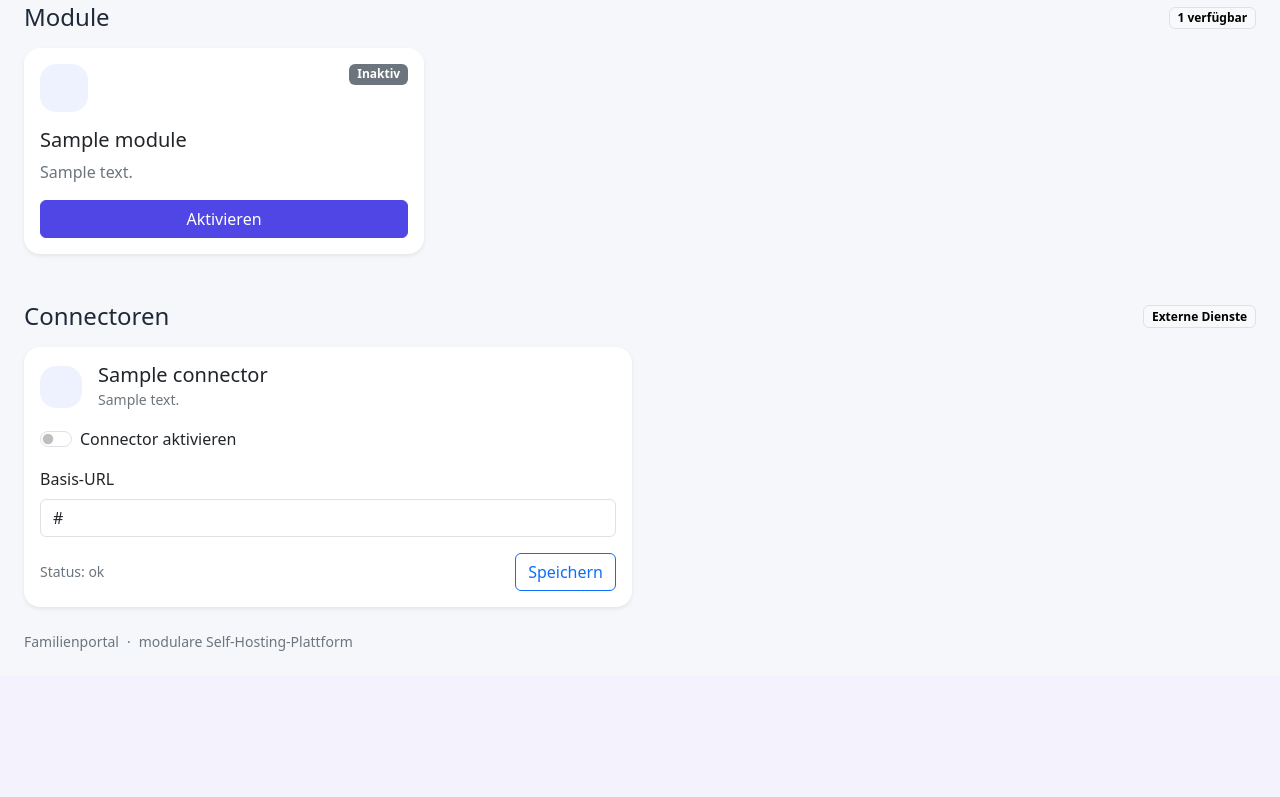
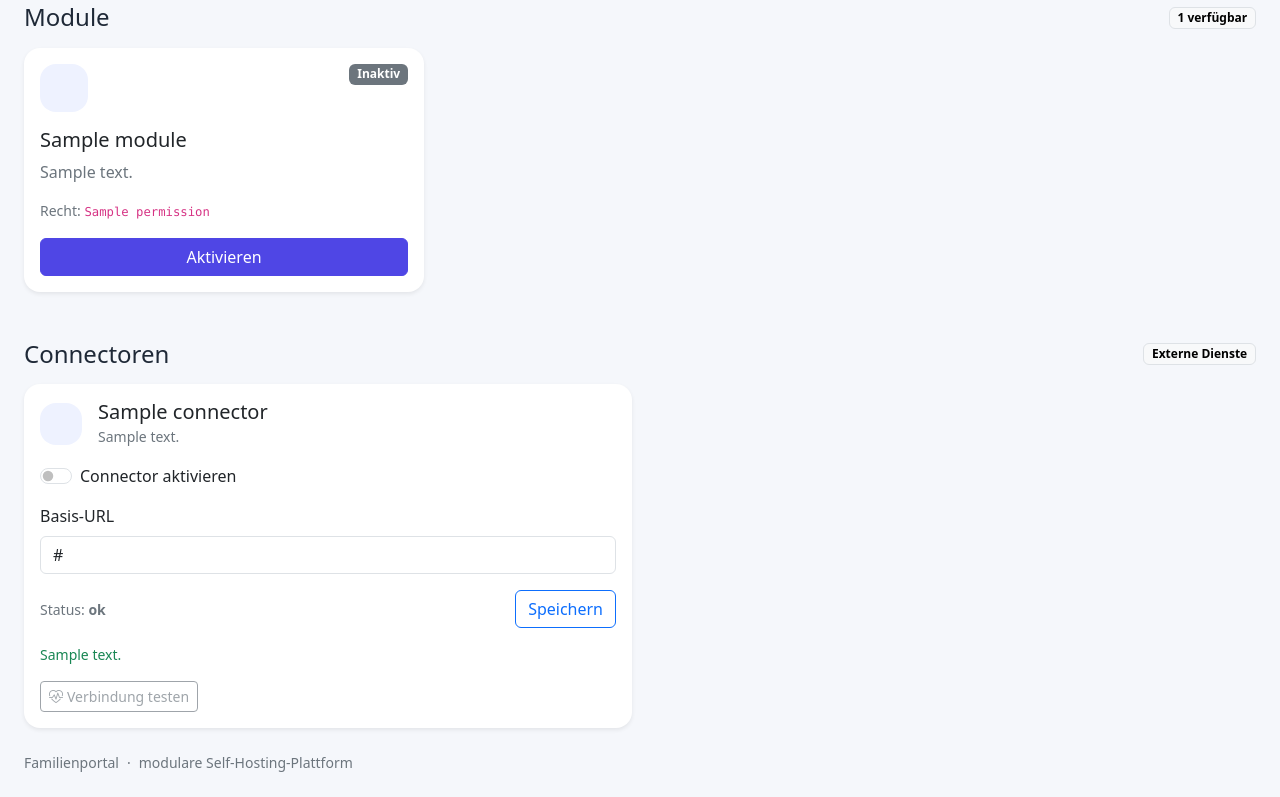
Before and after one commit to Markus4771/Familienportal, a FastAPI app: template src/familienportal/templates/platform.html in a window 1280 px wide. Shown: the part 212-1009 px from the top of the page. Before the commit the page ends 863 px from the top, so only its background shows below. Run offline with FastAPI, Linux system fonts and the light colour scheme; the template is opened without the code that fills it: most values are stand-ins (such as "Sample title", 1, 10 or a date in 2020).

Commit message:
feat(0.3.3): add connector health check controls

```diff
--- a/src/familienportal/templates/platform.html
+++ b/src/familienportal/templates/platform.html
@@ -5,41 +5,33 @@
   <div><p class="text-uppercase small fw-semibold text-primary mb-1">Plattform 0.3</p><h1 class="h2">Module & Connectoren</h1><p class="text-secondary">Zentrale Verwaltung der Erweiterungen dieser Familie.</p></div>
   <a href="/settings" class="btn btn-outline-secondary"><i class="bi bi-sliders me-2"></i>Einstellungen</a>
 </div>
-
 <section id="modules" class="mb-5">
   <div class="d-flex justify-content-between align-items-center mb-3"><h2 class="h4 mb-0">Module</h2><span class="badge text-bg-light border">{{ modules|length }} verfügbar</span></div>
   <div class="row g-3">
     {% for module in modules %}
-    <div class="col-md-6 col-xl-4">
-      <div class="card h-100 border-0 shadow-sm">
-        <div class="card-body d-flex flex-column">
-          <div class="d-flex justify-content-between align-items-start">
-            <span class="module-icon"><i class="bi {{ module.icon }}"></i></span>
-            <span class="badge {% if module.enabled %}text-bg-success{% else %}text-bg-secondary{% endif %}">{% if module.enabled %}Aktiv{% else %}Inaktiv{% endif %}</span>
-          </div>
+    <div class="col-md-6 col-xl-4"><div class="card h-100 border-0 shadow-sm"><div class="card-body d-flex flex-column">
+      <div class="d-flex justify-content-between align-items-start"><span class="module-icon"><i class="bi {{ module.icon }}"></i></span><span class="badge {% if module.enabled %}text-bg-success{% else %}text-bg-secondary{% endif %}">{% if module.enabled %}Aktiv{% else %}Inaktiv{% endif %}</span></div>
       <h3 class="h5 mt-3">{{ module.name }}</h3><p class="text-secondary flex-grow-1">{{ module.description }}</p>
+      <div class="small text-secondary mb-3">Recht: <code>{{ module.permission }}</code></div>
       <form method="post" action="/platform/modules/{{ module.key }}/toggle"><button class="btn {% if module.enabled %}btn-outline-danger{% else %}btn-primary{% endif %} w-100">{% if module.enabled %}Deaktivieren{% else %}Aktivieren{% endif %}</button></form>
-        </div>
-      </div>
-    </div>
+    </div></div></div>
     {% endfor %}
   </div>
 </section>
-
 <section id="connectors">
   <div class="d-flex justify-content-between align-items-center mb-3"><h2 class="h4 mb-0">Connectoren</h2><span class="badge text-bg-light border">Externe Dienste</span></div>
   <div class="row g-3">
     {% for connector in connectors %}
-    <div class="col-lg-6">
-      <div class="card border-0 shadow-sm h-100"><div class="card-body">
+    <div class="col-lg-6"><div class="card border-0 shadow-sm h-100"><div class="card-body">
       <div class="d-flex align-items-center gap-3 mb-3"><span class="service-icon"><i class="bi {{ connector.icon }}"></i></span><div><h3 class="h5 mb-0">{{ connector.name }}</h3><span class="text-secondary small">{{ connector.description }}</span></div></div>
       <form method="post" action="/platform/connectors/{{ connector.key }}">
         <div class="form-check form-switch mb-3"><input class="form-check-input" type="checkbox" name="enabled" value="true" id="enable-{{ connector.key }}" {% if connector.enabled %}checked{% endif %}><label class="form-check-label" for="enable-{{ connector.key }}">Connector aktivieren</label></div>
         <label class="form-label">Basis-URL</label><input class="form-control mb-3" name="base_url" value="{{ connector.base_url or '' }}" placeholder="https://dienst.example.de">
-          <div class="d-flex justify-content-between align-items-center"><span class="small text-secondary">Status: {{ connector.health_status }}</span><button class="btn btn-outline-primary">Speichern</button></div>
+        <div class="d-flex justify-content-between align-items-center"><span class="small text-secondary">Status: <strong>{{ connector.health_status }}</strong></span><button class="btn btn-outline-primary">Speichern</button></div>
       </form>
-      </div></div>
-    </div>
+      {% if connector.health_message %}<div class="small mt-3 {% if connector.health_status == 'ok' %}text-success{% else %}text-danger{% endif %}">{{ connector.health_message }}</div>{% endif %}
+      <form method="post" action="/platform/connectors/{{ connector.key }}/health" class="mt-3"><button class="btn btn-sm btn-outline-secondary" {% if not connector.enabled or not connector.base_url %}disabled{% endif %}><i class="bi bi-heart-pulse me-1"></i>Verbindung testen</button></form>
+    </div></div></div>
     {% endfor %}
   </div>
 </section>
```
Lines whose indentation alone changed are shown as unchanged.
